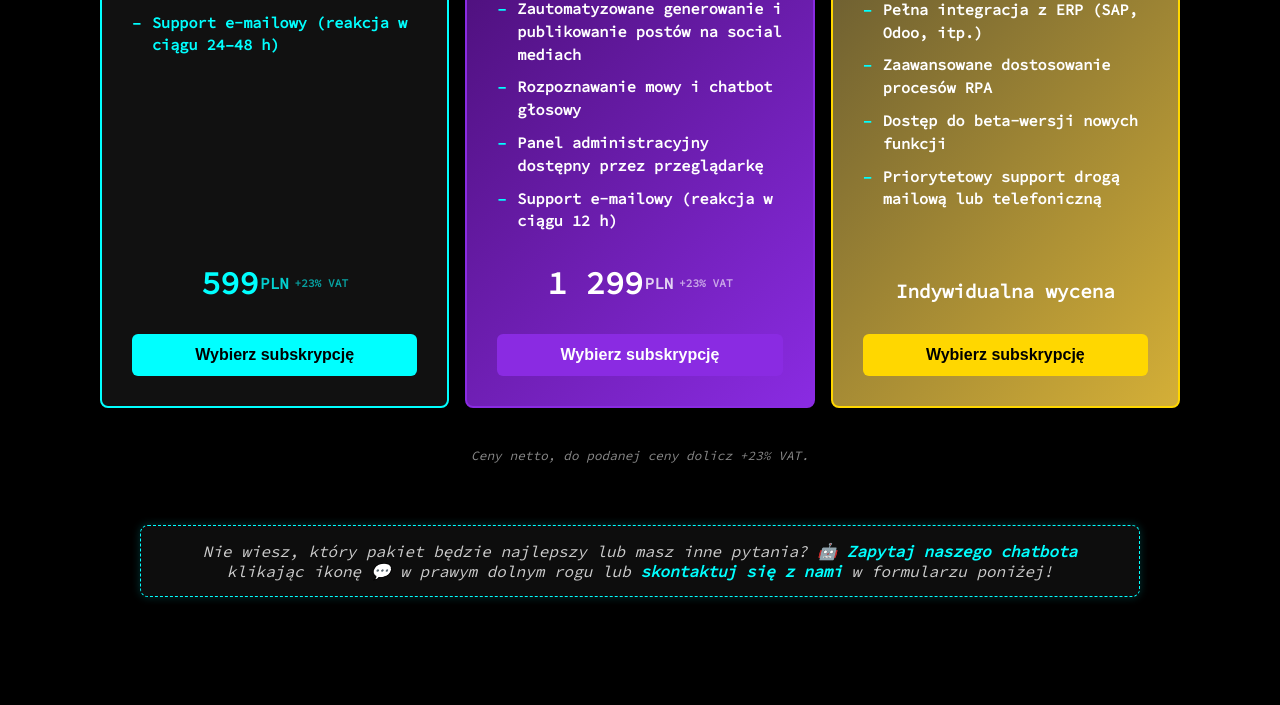
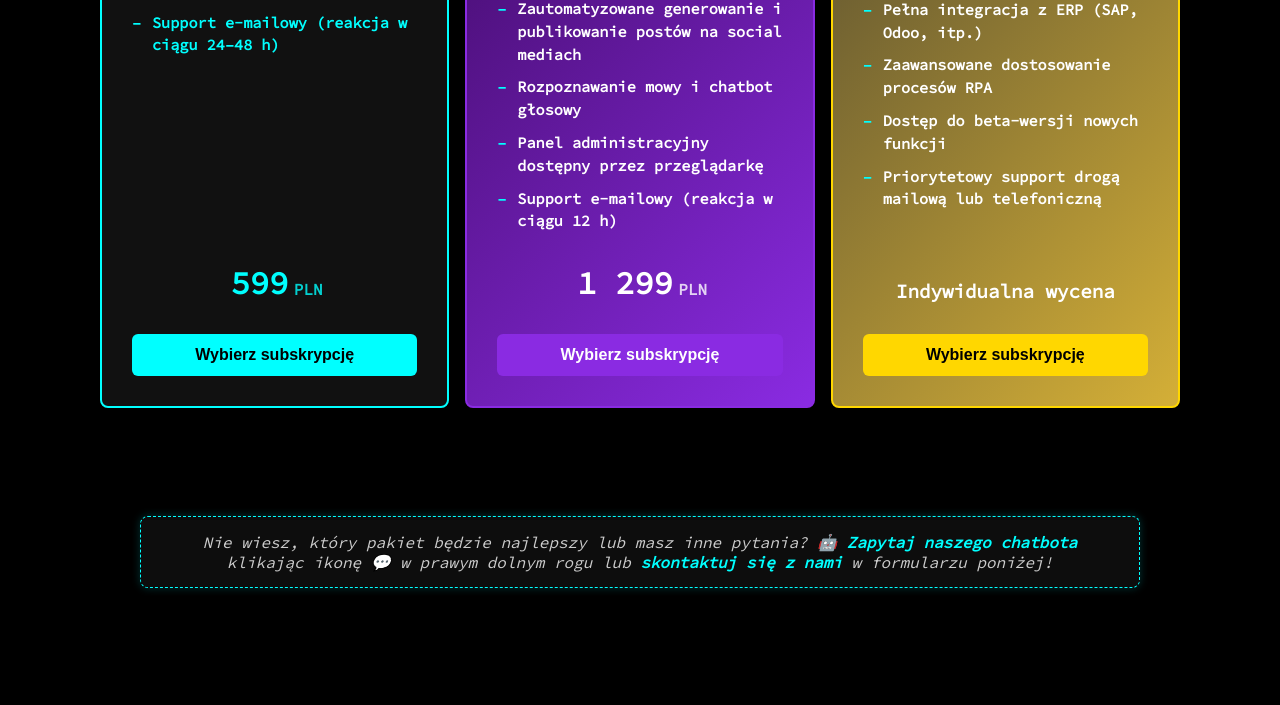
Before and after one commit to MatysiakQ/NextAI, a PHP site: page / in a window 1280 px wide. Shown: the part 3743-4448 px from the top of the page. Run offline with PHP 8.4, Linux system fonts and the light colour scheme; some libraries are stand-ins or nearby versions.

Commit message:
wyjebanie vatu

```diff
--- a/index.html
+++ b/index.html
@@ -273,13 +273,11 @@
           <div class="price">
             <span class="monthly">599</span>
             <span class="currency">PLN</span>
-            <span class="vat-info vat-monthly">+23% VAT</span>
             <span class="yearly-block hidden">
               <span class="crossed-price">7&nbsp;188 PLN</span>
               <span class="yearly-prices-row">
                 <span class="yearly-price">5&nbsp;750</span>
                 <span class="currency">PLN</span>
-                <span class="vat-info vat-yearly">+23% VAT</span>
               </span>
               <span class="savings-text">OSZCZĘDZASZ 20%</span>
             </span>
@@ -306,13 +304,11 @@
           <div class="price">
             <span class="monthly">1&nbsp;299</span>
             <span class="currency">PLN</span>
-            <span class="vat-info vat-monthly">+23% VAT</span>
             <span class="yearly-block hidden">
               <span class="crossed-price">15&nbsp;588 PLN</span>
               <span class="yearly-prices-row">
                 <span class="yearly-price">10&nbsp;912</span>
                 <span class="currency">PLN</span>
-                <span class="vat-info vat-yearly">+23% VAT</span>
               </span>
               <span class="savings-text">OSZCZĘDZASZ 30%</span>
             </span>
@@ -343,7 +339,6 @@
             subskrypcję </button>
         </div>
       </div>
-      <p class="global-vat-note">Ceny netto, do podanej ceny dolicz +23% VAT.</p>
       <p class="chat-hint">Nie wiesz, który pakiet będzie najlepszy lub masz inne pytania?
         🤖 <strong><a href="javascript:void(0)" id="open-chatbot">Zapytaj naszego chatbota</a></strong>
         klikając ikonę 💬 w prawym dolnym rogu lub <strong>skontaktuj się z nami</strong> w formularzu poniżej!</p>
--- a/main/main.css
+++ b/main/main.css
@@ -681,6 +681,13 @@ section {
   font-size: 2rem;
   font-weight: bold;
   flex-wrap: wrap;
+}
+.currency {
+  position: relative;
+  font-size: 0.6rem;
+  vertical-align: sub;
+  left: 4px;
+  top: 6.2px;
 }
 .package-card .price .currency,
 .yearly-block .currency {
```
